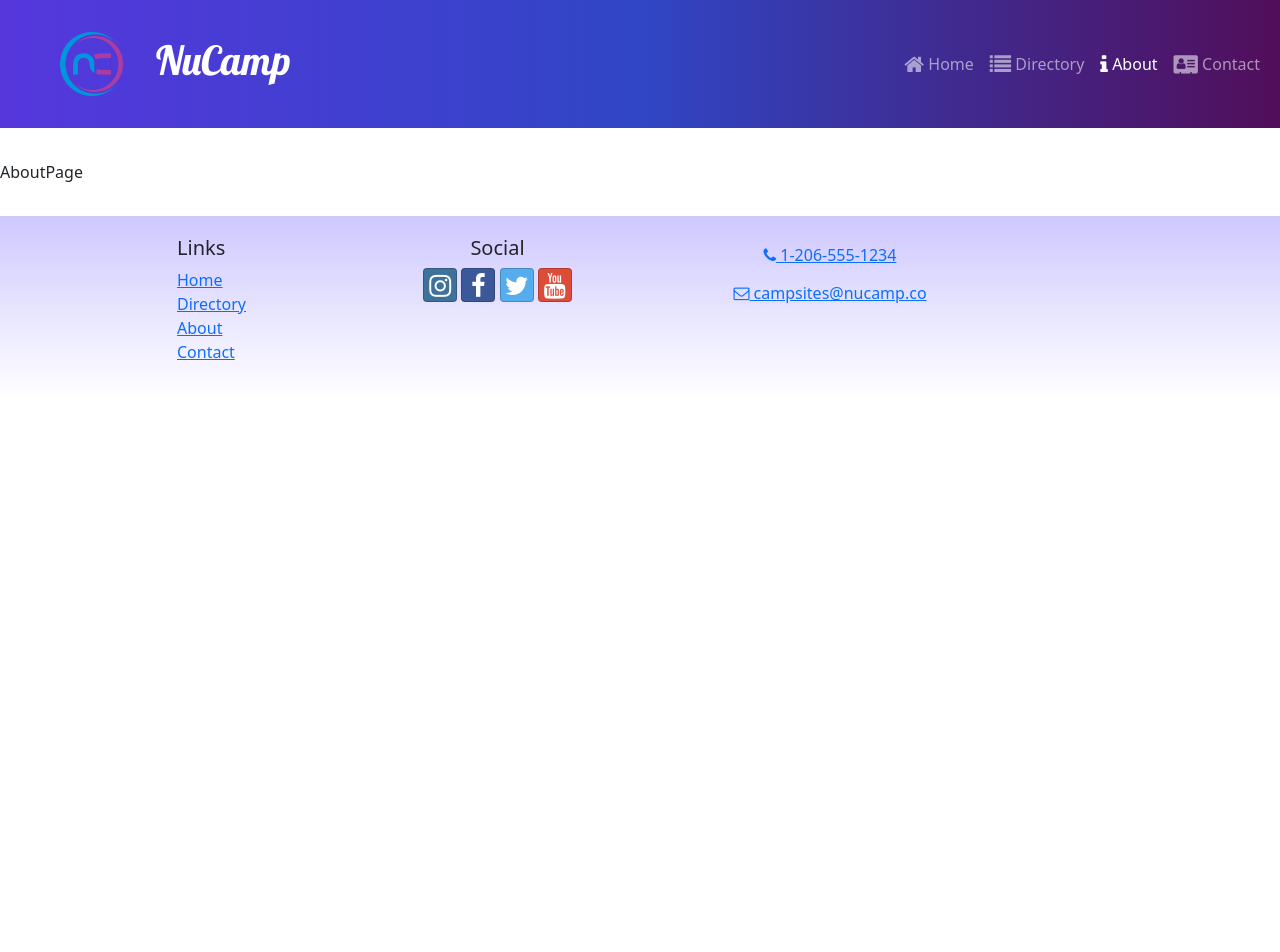
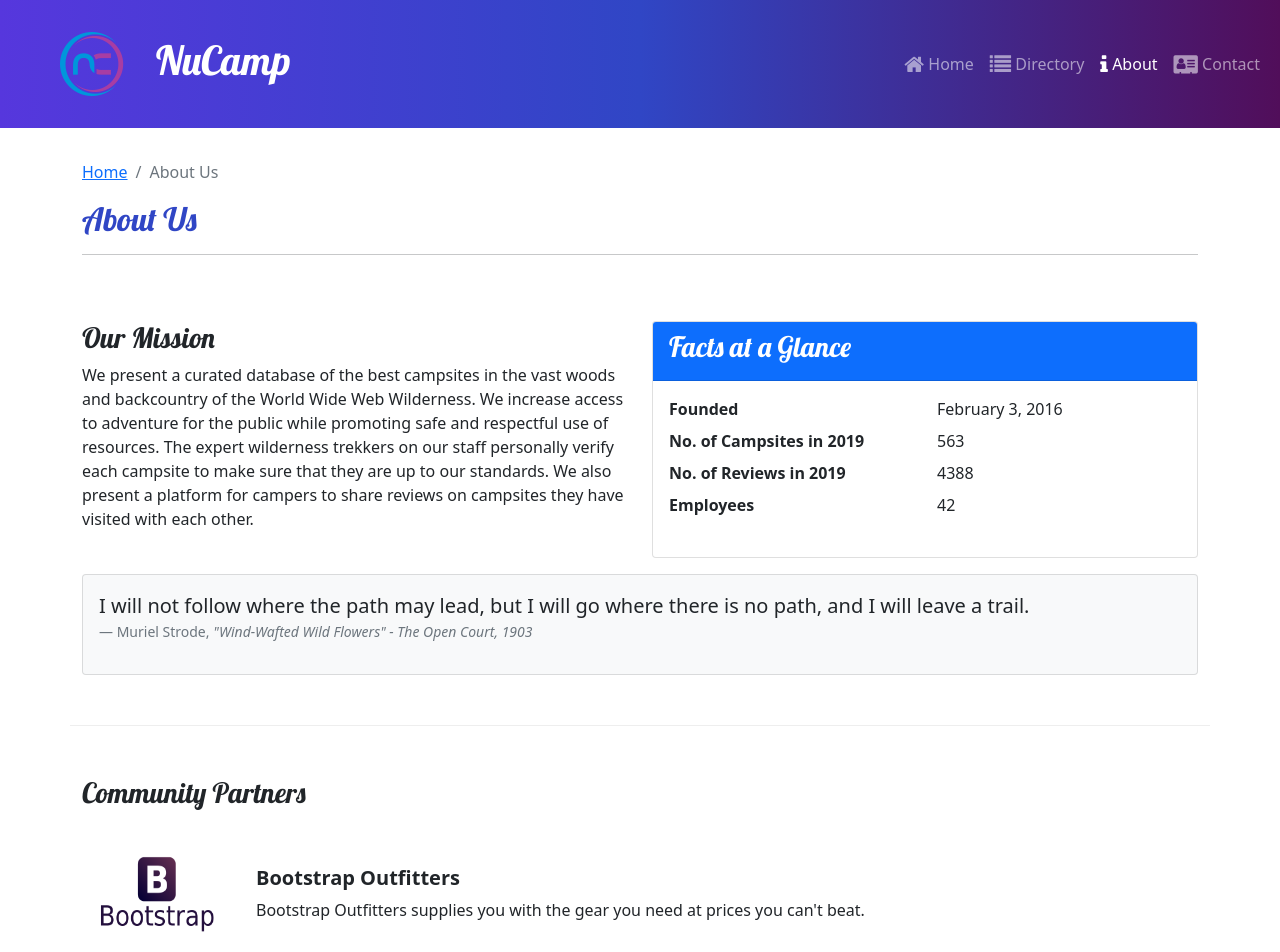
Before and after one commit to IanSLosch/nucampreact, a React (Create React App) app: page /about in a window 1280 px wide. Shown: the top 952 px of the page. Before the commit the page ends 800 px from the top, so only its background shows below. Built offline with nearby package versions, Linux system fonts and the light colour scheme.

Commit message:
week 2 ws

```diff
--- /dev/null
+++ b/src/components/Partner.js
@@ -0,0 +1,19 @@
+const Partner = ({ partner }) => {
+
+    if (partner) {
+        const { image, name, description } = partner
+
+        return (
+            <>
+                <img src={image} alt={name} style={{ width: '150px' }}/>
+                <div className='m-4'>
+                <h5 className='fw-bold'>{name}</h5>
+                        {description}
+                </div>
+            </>
+        )
+    }
+    return null
+}
+
+export default Partner
--- a/src/features/display/DisplayList.js
+++ b/src/features/display/DisplayList.js
@@ -2,9 +2,10 @@
 import DisplayCard from './DisplayCard'
 import { selectFeaturedCampsite } from '../campsites/campsitesSlice'
 import { selectFeaturedPromotion } from '../promotions/promotionsSlice'
+import { selectFeaturedPartner } from '../partners/partnersSlice'
 
 const DisplayList = () => {
-    const items = [selectFeaturedCampsite(), selectFeaturedPromotion()]
+    const items = [selectFeaturedCampsite(), selectFeaturedPromotion(), selectFeaturedPartner()]
 
     return (
         <Row>
--- /dev/null
+++ b/src/features/partners/PartnersList.js
@@ -0,0 +1,21 @@
+import { Col } from "reactstrap"
+import Partner from "../../components/Partner"
+import { selectAllPartners } from "./partnersSlice"
+
+const PartnersList = () => {
+    const partners = selectAllPartners()
+
+    return (
+        <Col className='mt-4' >
+            {partners.map((partner) => {
+                return (
+                    <div className='d-flex mb-5' key={partner.id}>
+                        <Partner partner={partner}/>
+                    </div>
+                )
+            })}
+        </Col>
+    )
+}
+
+export default PartnersList
--- /dev/null
+++ b/src/features/partners/partnersSlice.js
@@ -0,0 +1,10 @@
+import { PARTNERS } from "../../app/shared/PARTNERS.js";
+
+
+export const selectAllPartners = () => {
+    return PARTNERS
+}
+
+export const selectFeaturedPartner = () => {
+    return PARTNERS.find((partner) => partner.featured)
+}
--- a/src/pages/AboutPage.js
+++ b/src/pages/AboutPage.js
@@ -1,10 +1,76 @@
-
+import { Col, Row, Container, Card, CardBody, CardHeader } from 'reactstrap'
+import SubHeader from '../components/SubHeader.js'
+import PartnersList from '../features/partners/PartnersList.js'
 
 
 
 
 const AboutPage = () => {
-    return <div>AboutPage</div>
+    return (
+        <Container>
+            <SubHeader current='About Us' />
+            <Row className='row-content'>
+                <Col sm='6'>
+                    <h3>Our Mission</h3>
+                    <p>
+                        We present a curated database of the best campsites in the
+                        vast woods and backcountry of the World Wide Web Wilderness.
+                        We increase access to adventure for the public while
+                        promoting safe and respectful use of resources. The expert
+                        wilderness trekkers on our staff personally verify each
+                        campsite to make sure that they are up to our standards. We
+                        also present a platform for campers to share reviews on
+                        campsites they have visited with each other.
+                    </p>
+                </Col>
+                <Col sm='6'>
+                    <Card>
+                        <CardHeader className='bg-primary text-white'>
+                            <h3>Facts at a Glance</h3>
+                        </CardHeader>
+                        <CardBody>
+                            <dl className='row'>
+                                <dt className='col-6'>Founded</dt>
+                                <dd className='col-6'>February 3, 2016</dd>
+                                <dt className='col-6'>No. of Campsites in 2019</dt>
+                                <dd className='col-6'>563</dd>
+                                <dt className='col-6'>No. of Reviews in 2019</dt>
+                                <dd className='col-6'>4388</dd>
+                                <dt className='col-6'>Employees</dt>
+                                <dd className='col-6'>42</dd>
+                            </dl>
+                        </CardBody>
+                    </Card>
+                </Col>
+                <Col>
+                    <Card className='bg-light mt-3'>
+                        <CardBody>
+                            <blockquote className='blockquote'>
+                                <p>
+                                    I will not follow where the path may lead, but I
+                                    will go where there is no path, and I will leave
+                                    a trail.
+                                </p>
+                            </blockquote>
+                            <footer className='blockquote-footer'>
+                                Muriel Strode,{' '}
+                                    <cite title='Source Title'>
+                                        "Wind-Wafted Wild Flowers" - The Open Court,
+                                        1903
+                                    </cite>
+                            </footer>
+                        </CardBody>
+                    </Card>
+                </Col>
+            </Row>
+            <Row className='row-content'>
+                <Col xs='12'>
+                    <h3>Community Partners</h3>
+                </Col>
+                <PartnersList />
+            </Row>
+        </Container>
+    )
 }
 
 export default AboutPage
```
Also changed, not shown: src/App.js (indentation only).
